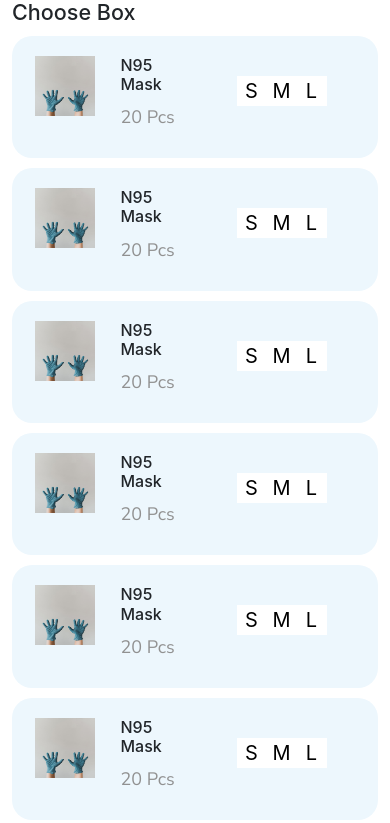
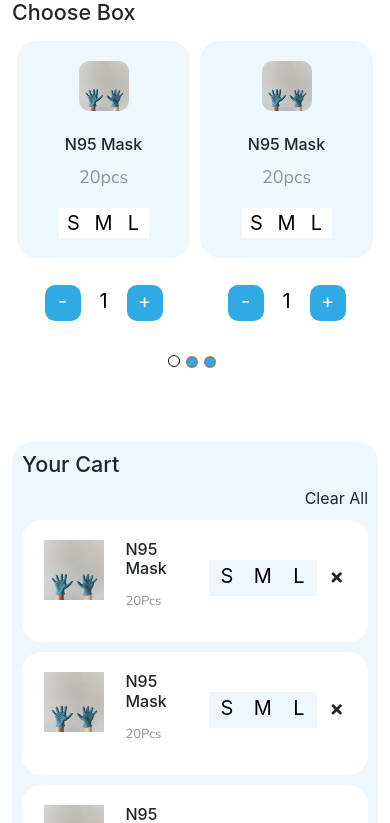
Before and after one commit to ahmedkhalid136/FlegeBOX-FINALIZED, a React (Create React App) app: page /CustomBox in a window 390 px wide. Shown: the top 823 px of the page. Built offline with nearby package versions, Linux system fonts and the light colour scheme.

Commit message:
ADDED DESIGN

```diff
--- a/package.json
+++ b/package.json
@@ -15,6 +15,7 @@
     "react-bootstrap": "^2.0.0-beta.5",
     "react-dom": "^17.0.2",
     "react-elastic-carousel": "^0.11.5",
+    "react-multi-carousel": "^2.6.5",
     "react-router-dom": "^5.2.0",
     "react-scripts": "^4.0.3",
     "react-signature-canvas": "^1.0.3",
--- a/src/components/CustomBox/CustomBox.js
+++ b/src/components/CustomBox/CustomBox.js
@@ -2,6 +2,29 @@ import React from "react";
 import Product from "../ProductComponent/BlueProduct";
 import Cart from "../ProductComponent/cart";
 import "./styles.css";
+import Carousel from "react-multi-carousel";
+import "react-multi-carousel/lib/styles.css";
+import MobileAddToCart from "../ProductComponent/mobileAddToCart";
+
+const responsive = {
+  superLargeDesktop: {
+    // the naming can be any, depends on you.
+    breakpoint: { max: 4000, min: 3000 },
+    items: 5,
+  },
+  desktop: {
+    breakpoint: { max: 3000, min: 1024 },
+    items: 3,
+  },
+  tablet: {
+    breakpoint: { max: 1024, min: 464 },
+    items: 2,
+  },
+  mobile: {
+    breakpoint: { max: 464, min: 0 },
+    items: 2,
+  },
+};
 
 export default function CustomBox() {
   return (
@@ -11,12 +34,34 @@ export default function CustomBox() {
           <div style={{ textAlign: "left" }}>
             <h4>Choose Box</h4>
           </div>
+          <div className="mobile-cart">
+            <Carousel
+              responsive={responsive}
+              removeArrowOnDeviceType={["tablet", "mobile"]}
+              showDots={true}
+            >
+              <div>
+                <MobileAddToCart />
+              </div>
+              <div>
+                <MobileAddToCart />
+              </div>
+              <div>
+                <MobileAddToCart />
+              </div>
+              <div>
+                <MobileAddToCart />
+              </div>
+            </Carousel>
+          </div>
+          <div className="desktop-cart">
             <Product />
             <Product />
             <Product />
             <Product />
             <Product />
             <Product />
+          </div>
         </div>
         <div className="col-lg-6">
           <div className="cart-right" style={{ backgroundColor: "#EDF7FD" }}>
--- a/src/components/CustomBox/styles.css
+++ b/src/components/CustomBox/styles.css
@@ -4,3 +4,21 @@
   padding: 10px 20px;
   width: 100%;
 }
+
+.mobile-cart {
+  display: none;
+}
+
+@media (max-width: 400px) {
+  .cart-right {
+    margin-top: 70px;
+    padding-right: 10px;
+    padding-left: 10px;
+  }
+  .desktop-cart {
+    display: none;
+  }
+  .mobile-cart {
+    display: block;
+  }
+}
--- a/src/components/ProductComponent/BlueProduct.css
+++ b/src/components/ProductComponent/BlueProduct.css
@@ -39,6 +39,39 @@
   color: black;
 }
 
+.fa-times {
+  margin-right: -70px;
+}
+
+/* MOBILE ADD TO CART */
+.mobile-cart-section {
+  background: #edf7fd;
+  border-radius: 20px;
+  padding: 20px;
+  margin: 7px 5px;
+}
+
+.mobile-cart-image {
+  width: 50px;
+  height: 50px;
+  border-radius: 10px;
+}
+
+.mobile-button-area {
+  padding-top: 20px;
+  padding-bottom: 50px;
+}
+
+.react-multi-carousel-dot button {
+  background: #2faae5;
+  border: 1px solid #2faae5;
+}
+
+.react-multi-carousel-dot--active button {
+  background: #ffffff !important;
+  border: 1px solid black !important;
+}
+
 @media (max-width: 400px) {
   .product-name {
     text-align: right;
@@ -50,10 +83,13 @@
     display: none;
   }
   .cart-section {
-    padding: 2px;
   }
   .fa-times {
     font-size: 15px;
     margin-right: -25px;
   }
+
+  .product-name p {
+    font-size: 13px;
+  }
 }
--- a/src/components/ProductComponent/cart.js
+++ b/src/components/ProductComponent/cart.js
@@ -23,7 +23,7 @@ export default function cart() {
         style={{ textAlign: "left" }}
       >
         <h6>N95 Mask</h6>
-        <p>20 Pcs</p>
+        <p>20Pcs</p>
       </div>
       <div className="col-lg-6 col-7" style={{ paddingTop: "20px" }}>
         <div className="increment-cart">
--- /dev/null
+++ b/src/components/ProductComponent/mobileAddToCart.js
@@ -0,0 +1,27 @@
+import React from "react";
+
+export default function mobileAddToCart() {
+  return (
+    <div>
+      <div className="mobile-cart-section">
+        <img
+          className="mobile-cart-image"
+          src="./Images/clay-banks-e6pK_snssSY-unsplash.jpg"
+        />
+        <br /> <br />
+        <h6>N95 Mask</h6>
+        <p>20pcs</p>
+        <div className="increment-cart">
+          <button className="increment-buttons sizes">S</button>
+          <button className="increment-buttons sizes">M</button>
+          <button className="increment-buttons sizes">L</button>
+        </div>
+      </div>
+      <div className="mobile-button-area">
+        <button className="increment-buttons">-</button>
+        <span className="increment-buttons counter">1</span>
+        <button className="increment-buttons">+</button>
+      </div>
+    </div>
+  );
+}
```
Also changed, not shown: 1 other file (tests, documents, lock files or other folders). Lines whose indentation alone changed are shown as unchanged.
